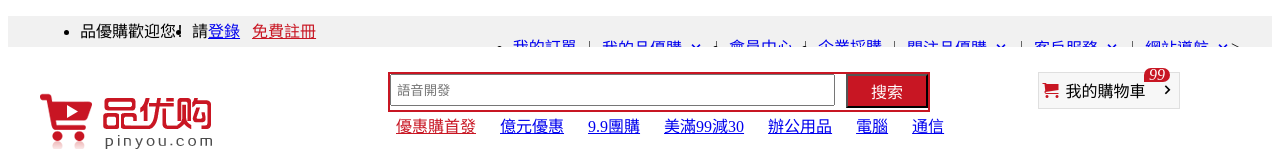
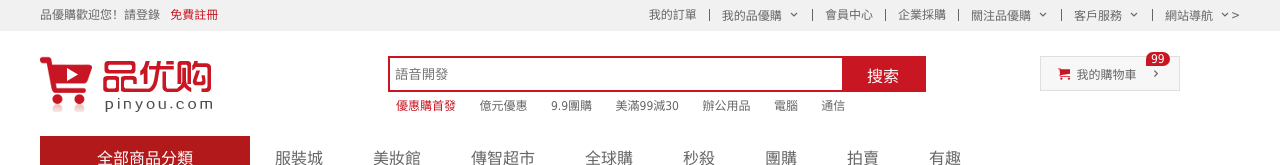
Before and after one commit to cookiemice/index.html, a plain HTML site: page index(me).html in a window 1280 px wide. Shown: the top 165 px of the page. Drawn offline with Linux system fonts and the light colour scheme; files whose address does not match are found by name.

Commit message:
Update index(me).html

```diff
--- a/index(me).html
+++ b/index(me).html
@@ -18,6 +18,7 @@
     <!-- <link rel="stylesheet" href="../me/css/common.css">    -->
     <link rel="stylesheet" href="css/common1.css">
     <link rel="stylesheet" href="css/index.css">
+    <link rel="stylesheet" href="css/base.css">
     <!-- 引入javascript -->
 
 
```
